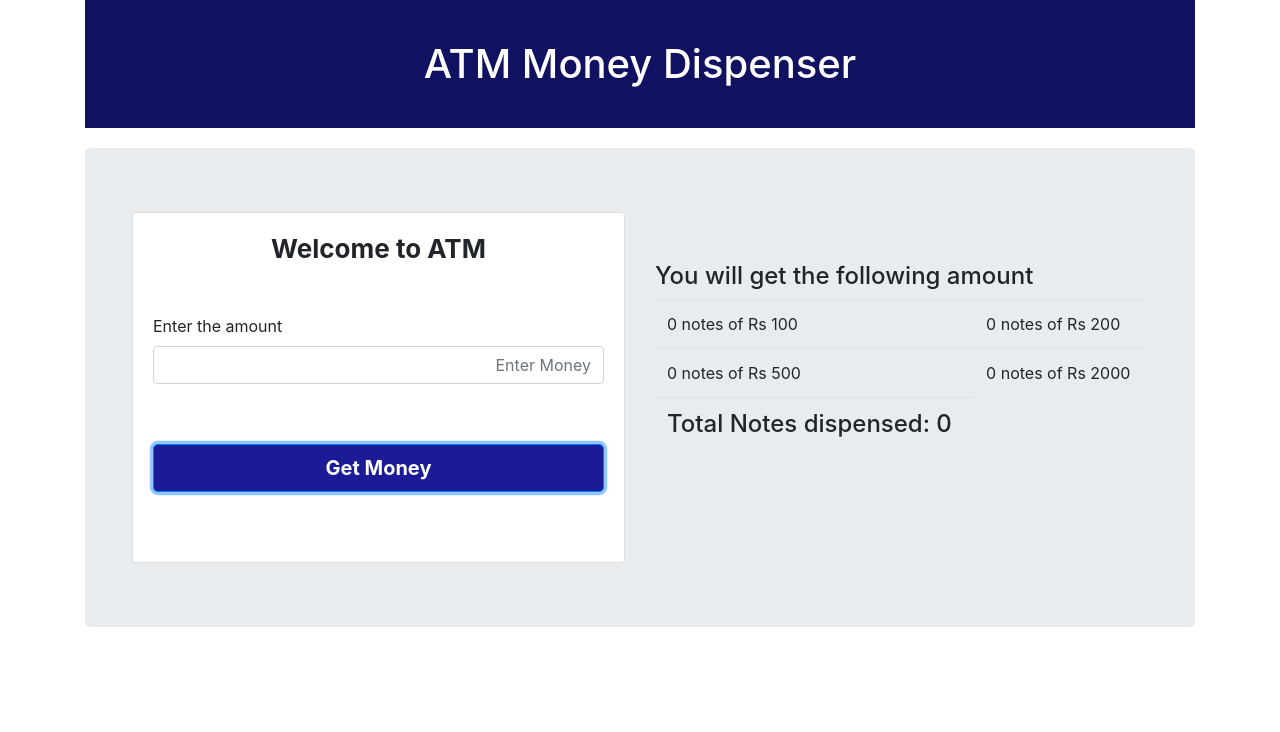
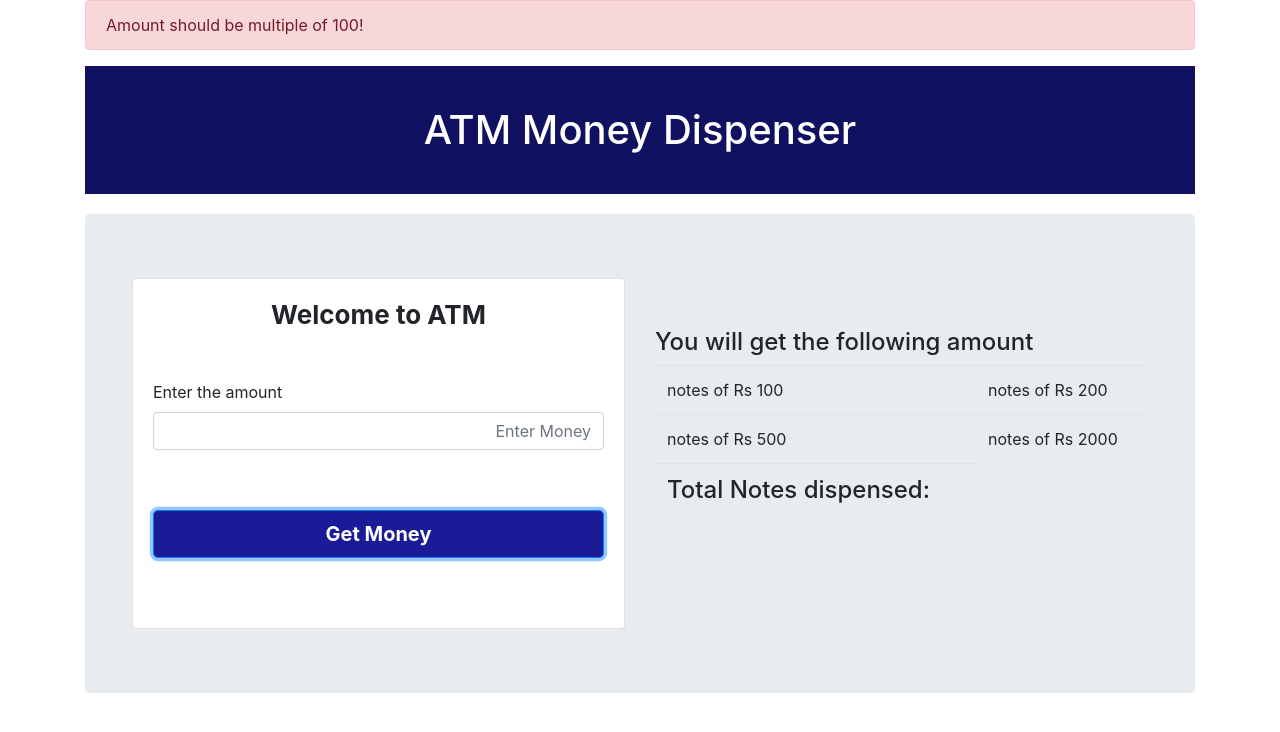
Before and after one commit to rbhatnagar318/atm-project, an Angular app: page / in a window 1280 px wide. Both pictures are taken after a click on the button "Get Money". Shown: the top 732 px of the page. Built offline with nearby package versions, Linux system fonts and the light colour scheme.

Commit message:
alert on below 100

```diff
--- a/src/app/components/atm-money-dispenser/atm-money-dispenser.component.html
+++ b/src/app/components/atm-money-dispenser/atm-money-dispenser.component.html
@@ -1,7 +1,7 @@
 <div class="app-container">
   <div class="container">
       <div class="alert alert-danger" role="alert" *ngIf ="showAlert">
-          Amount below 100 not allowed!
+         {{alertMessage}}
         </div>
 
     <h1 class="display-6 app-heading">
--- a/src/app/components/atm-money-dispenser/atm-money-dispenser.component.ts
+++ b/src/app/components/atm-money-dispenser/atm-money-dispenser.component.ts
@@ -10,6 +10,7 @@ export class AtmMoneyDispenserComponent implements OnInit {
   totalNotes: any
   showAlert :any
   dispensedNotes = {}
+  alertMessage :any;
   constructor() { }
 
   ngOnInit() {
@@ -23,7 +24,17 @@ export class AtmMoneyDispenserComponent implements OnInit {
   atmMoney() {
     if(this.amount<100){
      this.showAlert =true;
+     this.alertMessage = 'Amount below 100 not allowed!'
      let _this =this;
+     setTimeout(function(){
+      _this.showAlert = false;
+     },3000)
+     return false;
+    }
+    if(this.amount%100 != 0){
+      this.showAlert =true;
+      this.alertMessage = 'Amount should be multiple of 100!'
+       let _this =this;
      setTimeout(function(){
       _this.showAlert = false;
      },3000)
```
